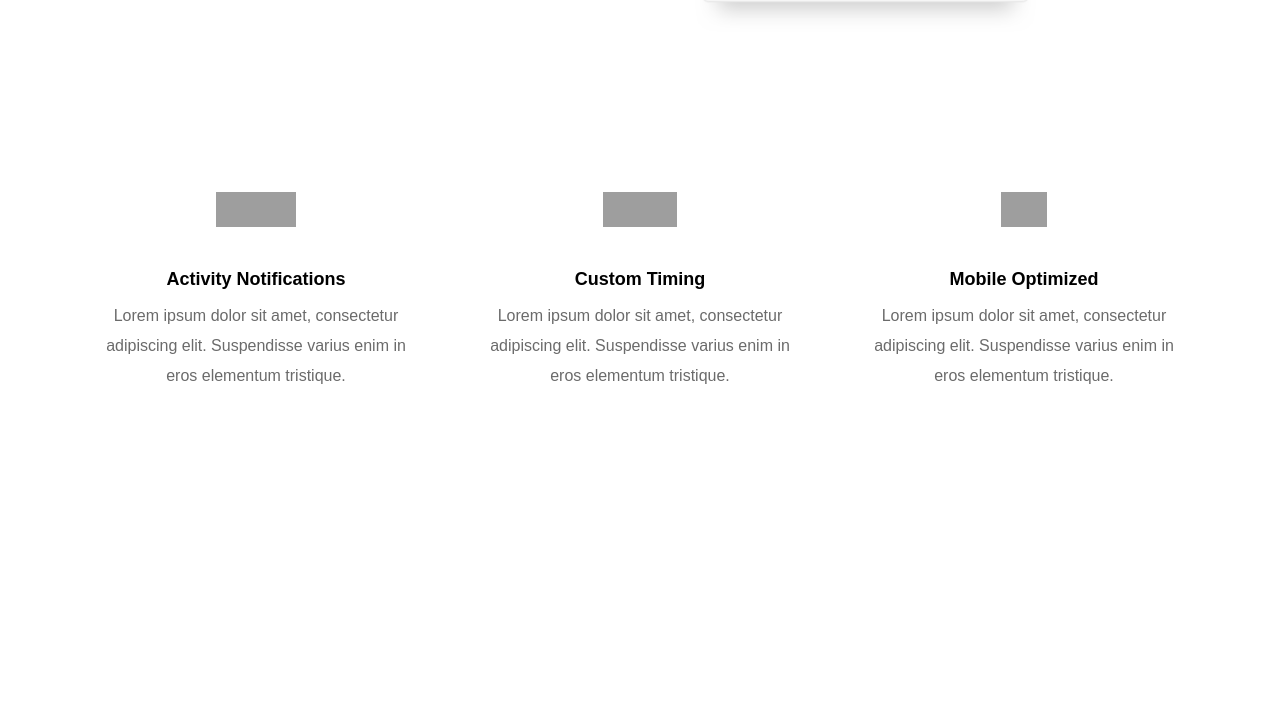
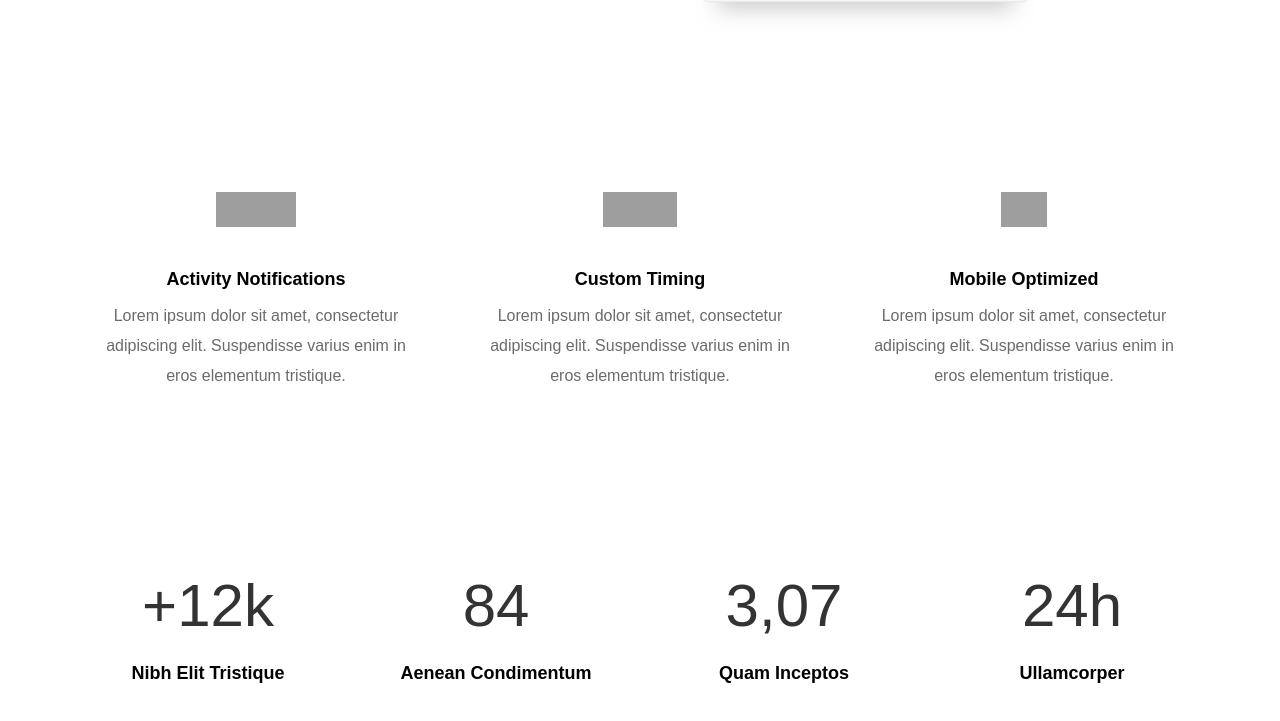
Before and after one commit to VladVertehel/Landing-Page-Richard, a plain HTML site: page index.html in a window 1280 px wide. Shown: the part 3712-4433 px from the top of the page. Before the commit the page ends 4193 px from the top, so only its background shows below. Drawn offline with Linux system fonts and the light colour scheme; grey boxes are pictures that could not be loaded; a web font is replaced by a local one.

Commit message:
Numbers block added

```diff
--- a/index.html
+++ b/index.html
@@ -113,6 +113,25 @@
 					tristique.</p>
 			</div>
 		</div>
+
+		<div class="features_container icons">
+			<div class="features_icons features_numbers">
+				<div class="number" style="color: #333;">+12k</div>
+				<h4 style="color: #000;">Nibh Elit Tristique</h4>
+			</div>
+			<div class="features_icons features_numbers">
+				<div class="number" style="color: #333;">84</div>
+				<h4 style="color: #000;">Aenean Condimentum</h4>
+			</div>
+			<div class="features_icons features_numbers">
+				<div class="number" style="color: #333;">3,07</div>
+				<h4 style="color: #000;">Quam Inceptos</h4>
+			</div>
+			<div class="features_icons features_numbers">
+				<div class="number" style="color: #333;">24h</div>
+				<h4 style="color: #000;">Ullamcorper</h4>
+			</div>
+		</div>
 	</section>
 
 	<script src="script.js"></script>
--- a/styles/style.css
+++ b/styles/style.css
@@ -308,6 +308,7 @@ h4 {
 
 .icons {
     padding: 0;
+    flex-direction: row;
 }
 
 .features_icons {
@@ -316,6 +317,15 @@ h4 {
     align-items: center;
     padding-right: 30px;
     padding-left: 30px;
-    width: auto;
+    width: 33.33%;
     flex-direction: column;
 }
+
+.features_numbers {
+    text-align: center;
+}
+
+.number {
+    font-size: 60px;
+    line-height: 90px;
+}
```
